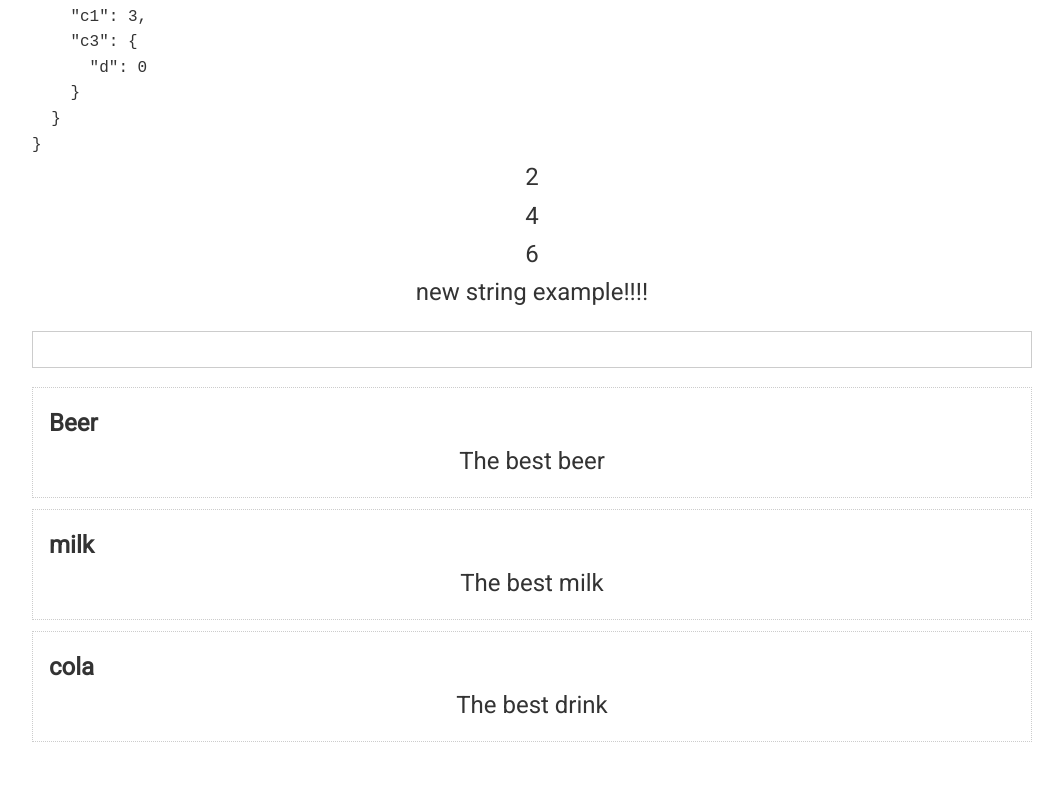
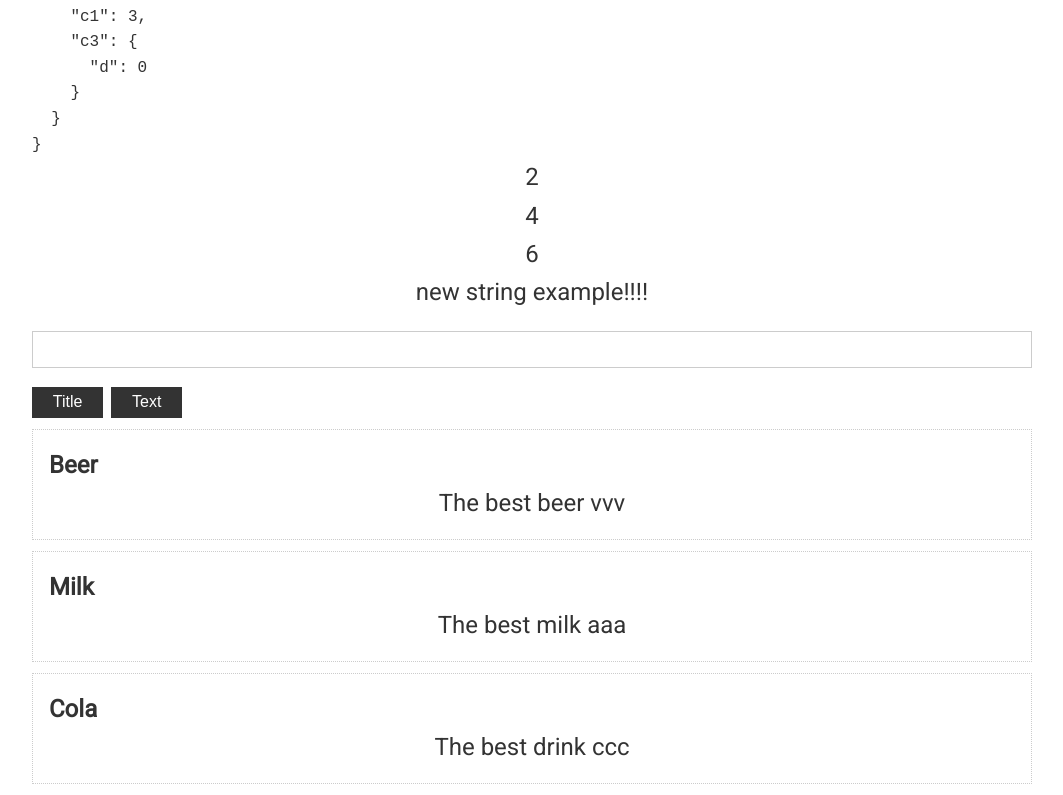
Before and after one commit to TkachukRR/26-angular-demo, an Angular app: page / in a window 1280 px wide. Shown: the part 856-1651 px from the top of the page, without its empty margins (108-1171 px from the left). Before the commit the page ends 1609 px from the top, so only its background shows below. Built offline with nearby package versions, Linux system fonts and the light colour scheme.

Commit message:
#011 Added filter pipe logic

```diff
--- a/src/app/app.component.html
+++ b/src/app/app.component.html
@@ -32,9 +32,12 @@
   <p>{{ str | exMarks }}</p>
 
   <input type="text" name="" id="" [(ngModel)]="search" />
-  <div *ngFor="let post of posts" class="card">
+  <button class="btn" (click)="searchField = 'title'">Title</button>
+  <button class="btn" (click)="searchField = 'text'">Text</button>
+
+  <div *ngFor="let post of posts | filter : search : searchField" class="card">
     <h2>
-      {{ post.title }}
+      {{ post.title | titlecase }}
     </h2>
     <p>
       {{ post.text }}
--- a/src/app/app.component.ts
+++ b/src/app/app.component.ts
@@ -23,17 +23,18 @@ export class AppComponent {
   posts: Array<Post> = [
     {
       title: 'Beer',
-      text: 'The best beer',
+      text: 'The best beer vvv',
     },
     {
       title: 'milk',
-      text: 'The best milk',
+      text: 'The best milk aaa',
     },
     {
       title: 'cola',
-      text: 'The best drink',
+      text: 'The best drink ccc',
     },
   ];
 
   search = '';
+  searchField = 'title';
 }
--- a/src/app/pipes/filter.pipe.ts
+++ b/src/app/pipes/filter.pipe.ts
@@ -1,12 +1,21 @@
 import { Pipe, PipeTransform } from '@angular/core';
+import { Post } from '../app.component';
 
 @Pipe({
-  name: 'filter'
+  name: 'filter',
 })
 export class FilterPipe implements PipeTransform {
+  transform(
+    posts: Post[],
+    search: string = '',
+    field: string = 'title'
+  ): Post[] {
+    if (!search.trim()) {
+      return posts;
+    }
 
-  transform(value: unknown, ...args: unknown[]): unknown {
-    return null;
+    return posts.filter((post) =>
+      post[field].toLowerCase().includes(search.toLowerCase())
+    );
   }
-
 }
--- a/tsconfig.json
+++ b/tsconfig.json
@@ -20,6 +20,7 @@
     "module": "ES2022",
     "useDefineForClassFields": false,
     "strictPropertyInitialization": false,
+    "suppressImplicitAnyIndexErrors": true,
     "lib": ["ES2022", "dom"]
   },
   "angularCompilerOptions": {
```
